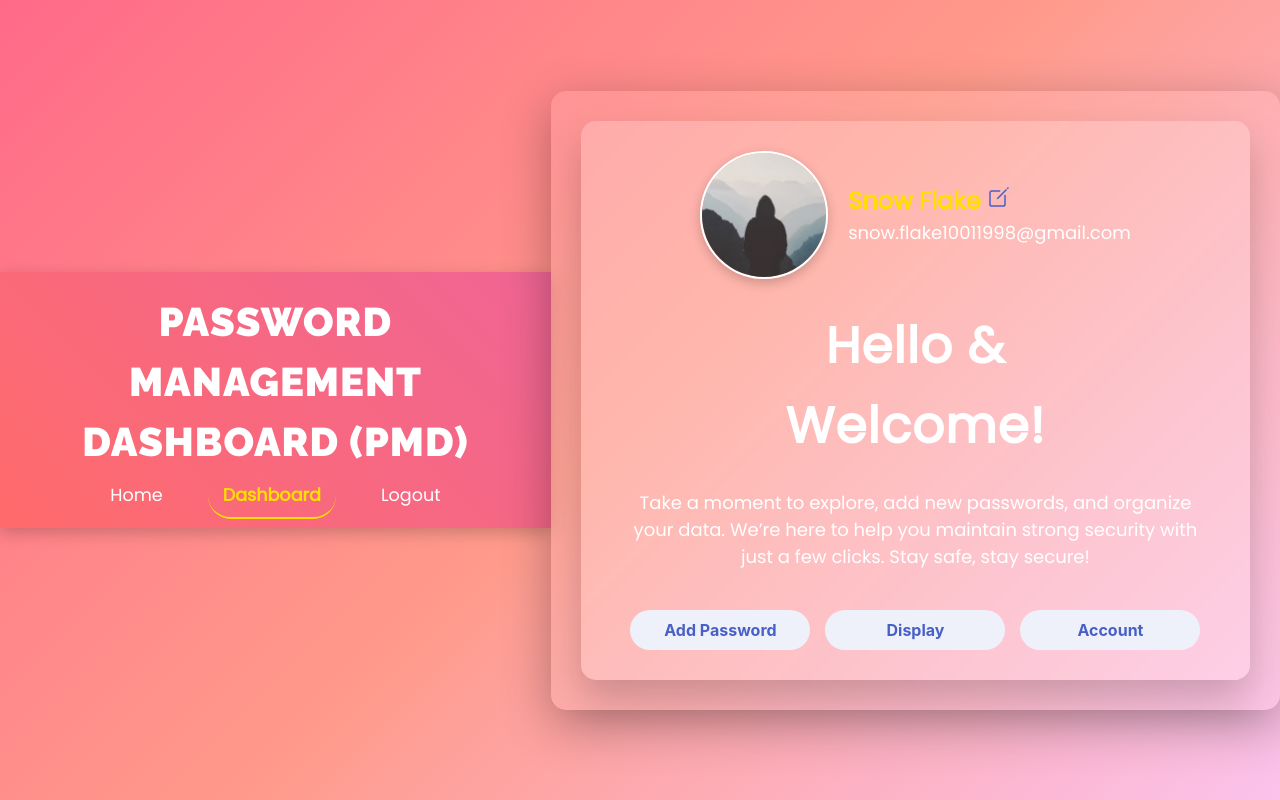
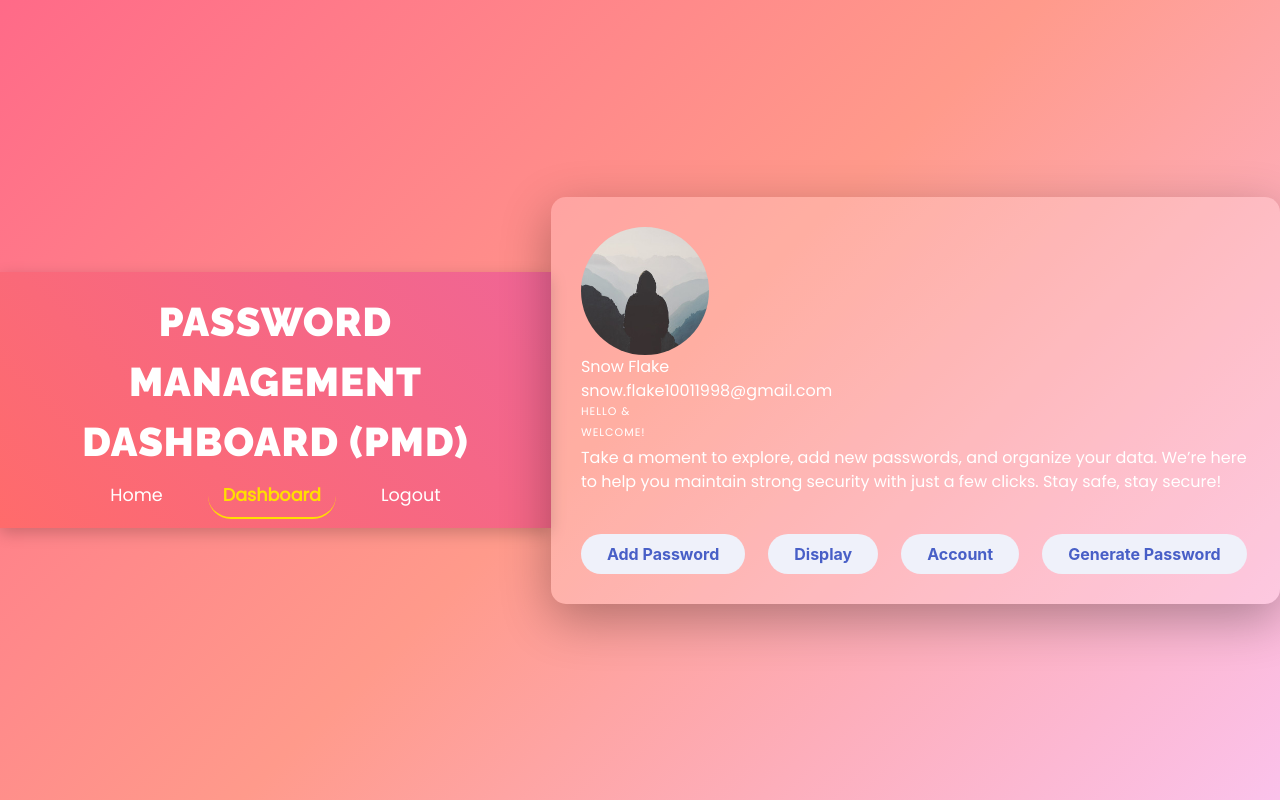
Before and after one commit to SujayKumarMondal/Password-Management-Dashboard, a Flask app: page /manager in a window 1280 px wide. Run offline with Flask 2, Linux system fonts and the light colour scheme; a user stored in the database is signed in.

Commit message:
Added Feature of "Generating Random Password"

```diff
--- a/loginapp/routes.py
+++ b/loginapp/routes.py
@@ -1,5 +1,7 @@
 import os
 from os import urandom
+import random
+import string
 from PIL import Image
 from flask import render_template, flash, redirect, url_for, request
 from loginapp import app, db, bcrypt, mail
@@ -7,6 +9,36 @@ from loginapp.forms import RegistrationForm, LoginForm, AddPassword, RequestRese
 from loginapp.models import User, PasswordManager
 from flask_login import login_user, current_user, logout_user, login_required
 from flask_mail import Message
+
+@app.route('/generate_password', methods=['GET', 'POST'])
+@login_required
+def generate_password():
+    if request.method == 'POST':
+        length = int(request.form.get('length', 12))
+        include_special = 'special' in request.form
+        include_numbers = 'numbers' in request.form
+
+        # Generate the password based on user input
+        password = generate_random_password(length, include_special, include_numbers)
+        return render_template('generate_password.html', password=password)
+
+    return render_template('generate_password.html', password=None)
+
+def generate_random_password(length, include_special, include_numbers):
+    # Character sets for password generation
+    characters = string.ascii_letters  # Letters (lower and uppercase)
+
+    if include_numbers:
+        characters += string.digits  # Add digits
+
+    if include_special:
+        characters += string.punctuation  # Add special characters
+
+    # Generate a random password with the given length
+    password = ''.join(random.choice(characters) for _ in range(length))
+
+    return password
+
 
 @app.route('/')
 def home():
--- a/loginapp/templates/manager.html
+++ b/loginapp/templates/manager.html
@@ -9,7 +9,6 @@
     <link href="https://fonts.googleapis.com/css2?family=Raleway:ital,wght@0,900;1,400&display=swap" rel="stylesheet">
 
     <style>
-        /* Global styles */
         body {
             font-family: 'Raleway', sans-serif;
             background: linear-gradient(135deg, #ff6a88, #ff9a8b, #fbc2eb);
@@ -21,85 +20,16 @@
             color: #fff;
         }
 
-        /* Main container */
         .main-container {
-            border-radius: 15px;
-            display: flex;
-            justify-content: center;
-            align-items: center;
             width: 100%;
             max-width: 1000px;
-            height: auto;
-            background: rgba(255, 255, 255, 0.1);
-            backdrop-filter: blur(10px);
+            background: rgba(255, 255, 255, 0.2);
             padding: 30px;
+            border-radius: 15px;
             box-shadow: 0px 15px 50px rgba(0, 0, 0, 0.3);
         }
 
-        /* Inner container */
-        .inner-container {
-            width: 100%;
-            padding: 30px;
-            background: rgba(255, 255, 255, 0.2);
-            border-radius: 15px;
-            display: flex;
-            flex-direction: column;
-            align-items: center;
-            justify-content: center;
-            box-shadow: 0px 20px 40px rgba(0, 0, 0, 0.2);
-        }
-
-        /* User profile section */
-        .one {
-            width: 100%;
-            display: flex;
-            flex-direction: row;
-            justify-content: center;
-            align-items: center;
-            margin-bottom: 30px;
-        }
-
-        .is-bordered {
-            border: 2px solid white;
-            box-shadow: 0px 4px 12px rgba(0, 0, 0, 0.2);
-        }
-
-        .info {
-            padding-left: 20px;
-        }
-
-        .info h1 {
-            font-size: 24px;
-            font-weight: 900;
-            color: #ffdf00;
-            text-transform: capitalize;
-        }
-
-        .info h3 {
-            font-size: 18px;
-            color: #ffffff;
-        }
-
-        /* Heading and greeting */
-        .two .heading {
-            font-size: 50px;
-            font-weight: 900;
-            color: #ffffff;
-            text-transform: capitalize;
-            text-align: center;
-        }
-
-        /* Description */
-        .three {
-            margin-top: 20px;
-            font-size: 18px;
-            text-align: center;
-            color: #ffffff;
-            padding: 0 10px;
-        }
-
-        /* Buttons */
-        .four {
+        .buttons {
             margin-top: 40px;
             display: flex;
             gap: 15px;
@@ -113,79 +43,11 @@
             padding: 12px 25px;
             border-radius: 30px;
             transition: transform 0.3s ease-in-out, background-color 0.3s ease-in-out;
-            width: 180px;
-            text-align: center;
         }
 
         .button.is-link:hover {
             background-color: #ffdf00;
             transform: scale(1.05);
-        }
-
-        .button.is-link:focus {
-            outline: none;
-            background-color: #ffdf00;
-        }
-
-        /* Notification styling */
-        .notify {
-            margin: 15px 0;
-            padding: 15px;
-            border-radius: 15px;
-            font-weight: bold;
-            text-align: center;
-            animation: fadeIn 0.5s ease-out;
-        }
-
-        .notify.is-success {
-            background-color: #4caf50;
-            color: white;
-        }
-
-        .notify.is-danger {
-            background-color: #f44336;
-            color: white;
-        }
-
-        .notify.is-info {
-            background-color: #2196f3;
-            color: white;
-        }
-
-        /* Delete button inside notification */
-        .notify .delete {
-            color: white;
-        }
-
-        /* Animations */
-        @keyframes fadeIn {
-            0% {
-                opacity: 0;
-                transform: translateY(-20px);
-            }
-            100% {
-                opacity: 1;
-                transform: translateY(0);
-            }
-        }
-
-        /* Responsive Design */
-        @media (max-width: 768px) {
-            .main-container {
-                padding: 15px;
-            }
-
-            .inner-container {
-                padding: 20px;
-            }
-
-            .button.is-link {
-                width: 100%;
-            }
-
-            .two .heading {
-                font-size: 36px;
-            }
         }
     </style>
 </head>
@@ -193,31 +55,15 @@
 <body>
     {% extends "navbar.html" %}
     {% block content %}
-
-    {% with messages = get_flashed_messages(with_categories=true) %}
-    {% if messages %}
-    {% for category, message in messages %}
-    <div class="notify notification is-{{ category }}" id="notifyDiv">
-        <button class="delete" onclick="hideDiv()"></button>
-        {{ message }}
-    </div>
-    {% endfor %}
-    {% endif %}
-    {% endwith %}
-
     <div class="main-container">
-        <div class="inner-container">
-
         <div class="one">
             <figure class="image is-128x128">
                 <img class="is-rounded is-bordered" src="{{ image_file }}">
             </figure>
-
             <div class="info">
                 <h1>{{ current_user.name }} <a href="manager/account">
                         <ion-icon name="create-outline"></ion-icon>
-                        </a>
-                    </h1>
+                    </a></h1>
                 <h3>{{ current_user.email }}</h3>
             </div>
         </div>
@@ -233,19 +79,14 @@
             </p>
         </div>
 
-            <div class="four">
+        <div class="buttons">
             <button class="button is-link is-light"><a href="manager/add">Add Password</a></button>
             <button class="button is-link is-light"><a href="manager/display">Display</a></button>
             <button class="button is-link is-light"><a href="manager/account">Account</a></button>
+            <button class="button is-link is-light"><a href="generate_password">Generate Password</a></button>
         </div>
     </div>
-    </div>
-
-    <script type="module" src="https://unpkg.com/ionicons@5.5.2/dist/ionicons/ionicons.esm.js"></script>
-    <script nomodule src="https://unpkg.com/ionicons@5.5.2/dist/ionicons/ionicons.js"></script>
-
     {% endblock %}
-
 </body>
 
 </html>
```
Also changed, not shown: loginapp/forms.py (+13 -0 lines), loginapp/templates/generate_password.html (added, +109 -0 lines), loginapp/templates/login.html (+50 -11 lines). Lines whose indentation alone changed are shown as unchanged.
